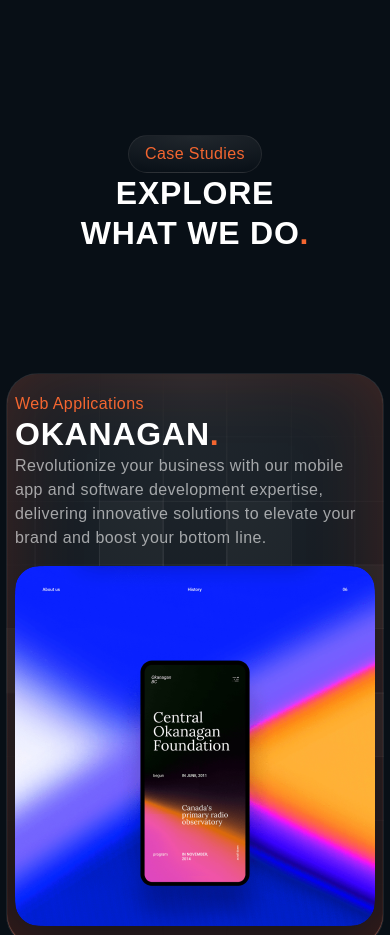
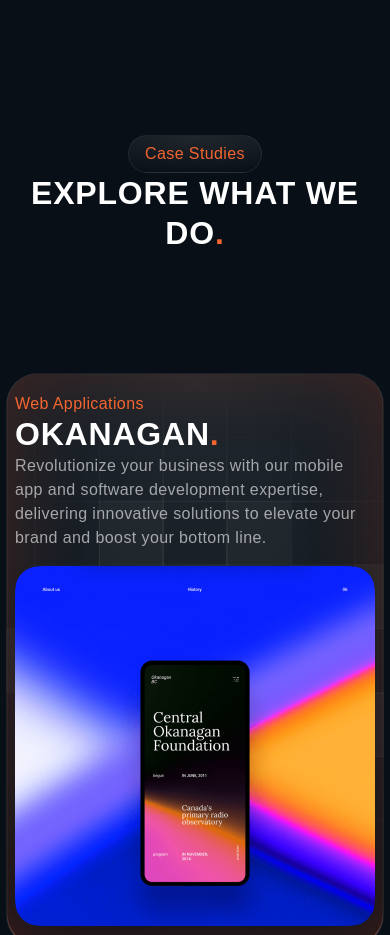
Before and after one commit to nadhiro7/Unchained, a Next.js app: page / in a window 390 px wide. Shown: the part 2660-3595 px from the top of the page. Built offline with nearby package versions, Linux system fonts and the light colour scheme.

Commit message:
Update CaseStudy.tsx

```diff
--- a/components/shared/CaseStudy.tsx
+++ b/components/shared/CaseStudy.tsx
@@ -6,7 +6,7 @@
     return (
         <div className='flex items-center flex-col'>
             <div className='w-full h-max  relative overflow-hidden flex flex-col justify-center items-center gap-16 py-[120px]'>
-                <div className="flex items-center flex-col w-[861px] mx-[19px] lg:mx-0  gap-6 ">
+                <div className="flex items-center flex-col lg:mx-0  gap-6 ">
                     <div className=" flex  flex-col w-full items-center justify-center">
                         <div className="h-fit">
                             <div className="glassmorphism text-eyebrow font-Satoshi-Medium text-primary-500 border-[1px] border-solid border-[#72717133] rounded-[32px] py-2 px-4 w-fit">
@@ -14,7 +14,7 @@
                             </div>
                         </div>
                         <div className="h-fit text-h4  block sm:text-h2 font-Satoshi-Bold uppercase">
-                            <p className="text-center">Explore <br className='block md:hidden'/> What We Do<span className="text-primary-500">.</span></p>
+                            <p className="text-center">Explore What We Do<span className="text-primary-500">.</span></p>
                         </div>
                     </div>
                 </div>
```
